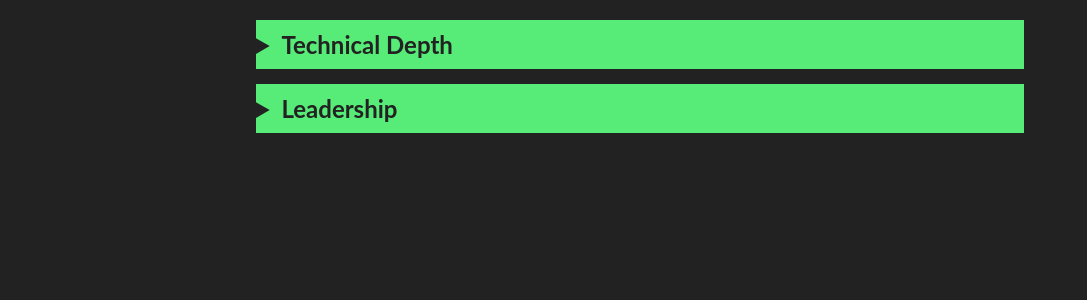
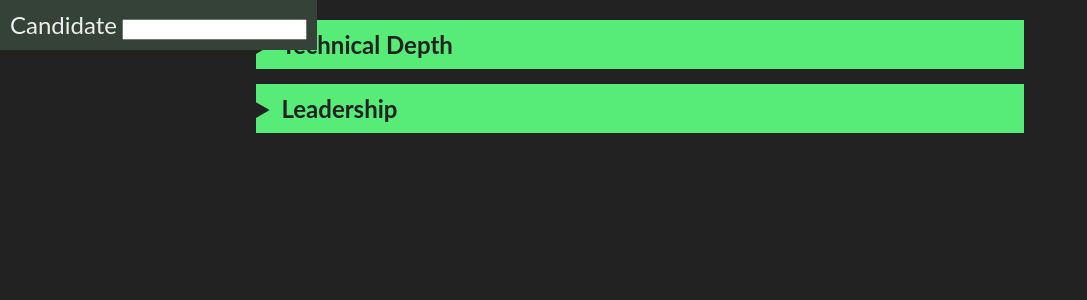
Before and after one commit to Mattsi-Jansky/interview-note-taking, a React app: page / in a window 1280 px wide. Shown: the top 300 px of the page, without its empty margins (0-1087 px from the left). Built offline with nearby package versions, Linux system fonts and the light colour scheme; a web font is replaced by a local one.

Commit message:
Add placeholder CandidateSelector component

```diff
--- a/src/App.js
+++ b/src/App.js
@@ -1,5 +1,6 @@
 import React from 'react'
 import './App.css'
+import CandidateSelector from './components/CandidateSelector'
 import Category from './components/Category'
 import QuestionAndAnswer from './components/QuestionAndAnswer'
 
@@ -18,6 +19,7 @@ class App extends React.Component {
       )
     return (
       <div className="App">
+        <CandidateSelector/>
         {categories}
       </div>
     )
--- /dev/null
+++ b/src/components/CandidateSelector/CandidateSelector.css
@@ -0,0 +1,13 @@
+#candidate_selector {
+  position: fixed;
+  top: 0;
+  left: 0;
+  padding: 10px;
+  background-color: rgb(52, 66, 55);
+  font-size: x-large;
+}
+
+#candidate_selector label {
+  padding-right: 5px;
+
+}
--- /dev/null
+++ b/src/components/CandidateSelector/index.js
@@ -0,0 +1,15 @@
+import React from 'react'
+import './CandidateSelector.css'
+
+class CandidateSelector extends React.Component {
+  render() {
+    return (
+      <div id="candidate_selector">
+        <label for="candidate_name">Candidate</label>
+        <input type="text" id="candidate_name"></input>
+      </div>
+    )
+  }
+}
+
+export default CandidateSelector
```
